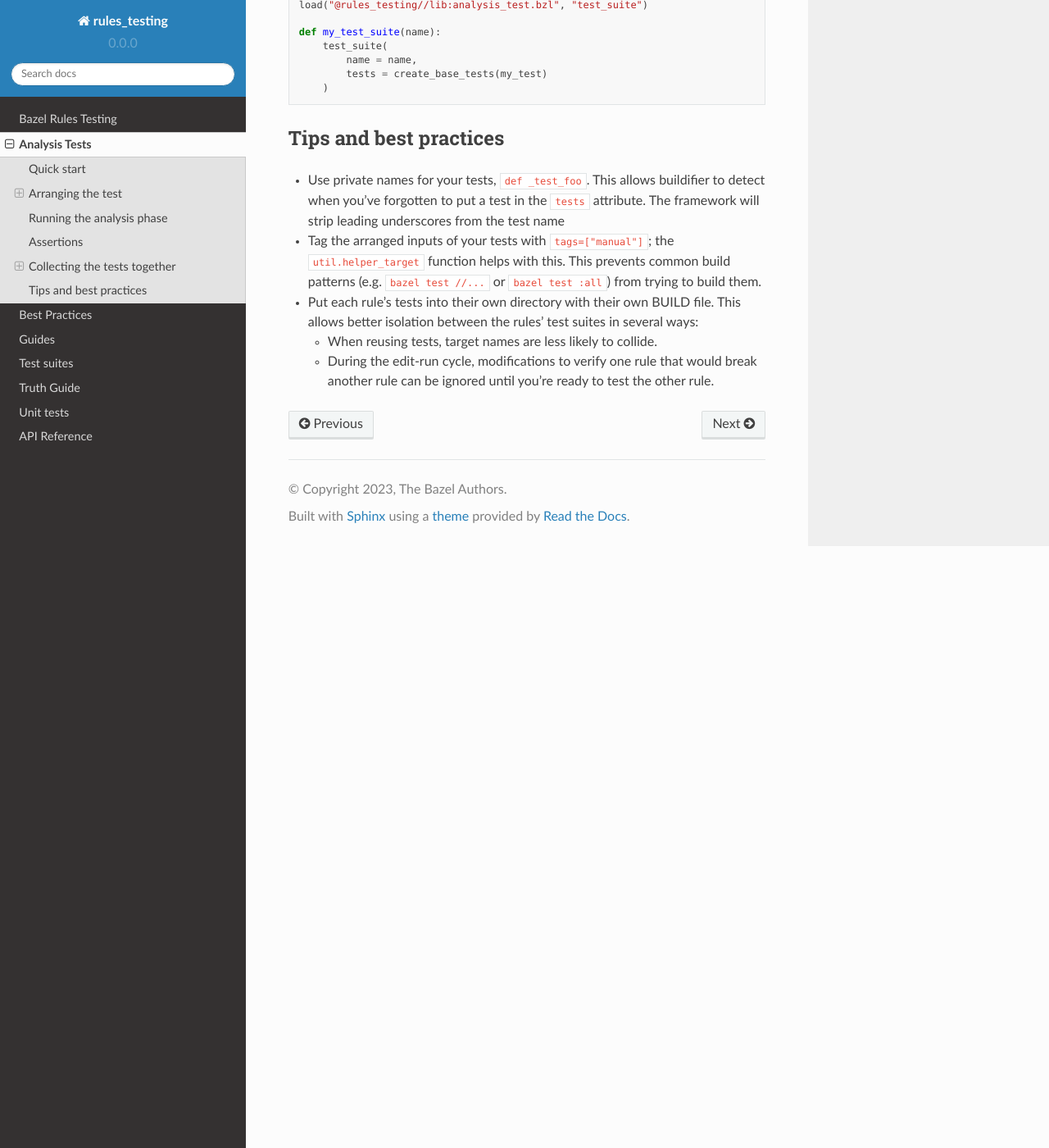
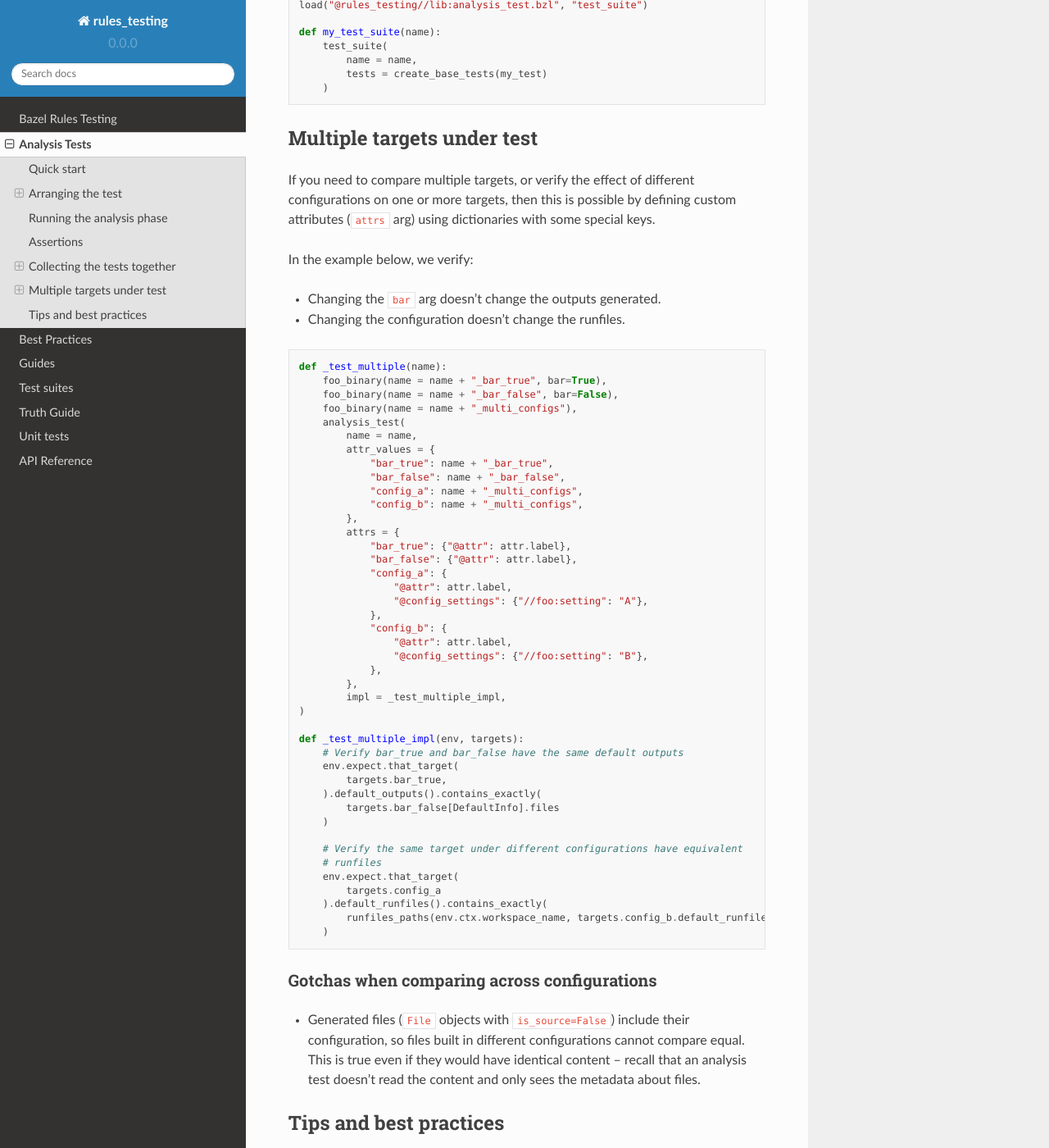
Before and after one commit to bazelbuild/rules_testing, a Sphinx documentation site: the page built from docs/source/analysis_tests.md, in a window 1280 px wide and 1400 px high, scrolled down 4447 px. Shown: the whole window at 82% size. Built offline with Sphinx 7.4.7 and the Read the Docs theme 2.0.0, drawn with Linux system fonts in a browser that asks for light colours.

Commit message:
DO NOT SUBMIT: Just here for satisfying diffbase
PiperOrigin-RevId: 588220719

````diff
--- a/docs/source/analysis_tests.md
+++ b/docs/source/analysis_tests.md
@@ -234,6 +234,69 @@ def my_test_suite(name):
     )
 ```
 
+## Multiple targets under test
+
+If you need to compare multiple targets, or verify the effect of different
+configurations on one or more targets, then this is possible by defining custom
+attributes (`attrs` arg) using dictionaries with some special keys.
+
+In the example below, we verify:
+  * Changing the `bar` arg doesn't change the outputs generated.
+  * Changing the configuration doesn't change the runfiles.
+
+```
+def _test_multiple(name):
+    foo_binary(name = name + "_bar_true", bar=True),
+    foo_binary(name = name + "_bar_false", bar=False),
+    foo_binary(name = name + "_multi_configs"),
+    analysis_test(
+        name = name,
+        attr_values = {
+            "bar_true": name + "_bar_true",
+            "bar_false": name + "_bar_false",
+            "config_a": name + "_multi_configs",
+            "config_b": name + "_multi_configs",
+        },
+        attrs = {
+            "bar_true": {"@attr": attr.label},
+            "bar_false": {"@attr": attr.label},
+            "config_a": {
+                "@attr": attr.label,
+                "@config_settings": {"//foo:setting": "A"},
+            },
+            "config_b": {
+                "@attr": attr.label,
+                "@config_settings": {"//foo:setting": "B"},
+            },
+        },
+        impl = _test_multiple_impl,
+)
+
+def _test_multiple_impl(env, targets):
+    # Verify bar_true and bar_false have the same default outputs
+    env.expect.that_target(
+        targets.bar_true,
+    ).default_outputs().contains_exactly(
+        targets.bar_false[DefaultInfo].files
+    )
+
+    # Verify the same target under different configurations have equivalent
+    # runfiles
+    env.expect.that_target(
+        targets.config_a
+    ).default_runfiles().contains_exactly(
+        runfiles_paths(env.ctx.workspace_name, targets.config_b.default_runfiles)
+    )
+```
+
+### Gotchas when comparing across configurations
+
+* Generated files (`File` objects with `is_source=False`) include their
+  configuration, so files built in different configurations cannot compare
+  equal. This is true even if they would have identical content -- recall that
+  an analysis test doesn't read the content and only sees the metadata about
+  files.
+
 ## Tips and best practices
 
 * Use private names for your tests, `def _test_foo`. This allows buildifier to
````
Also changed, not shown: CHANGELOG.md (+9 -0 lines), 4 other files.
